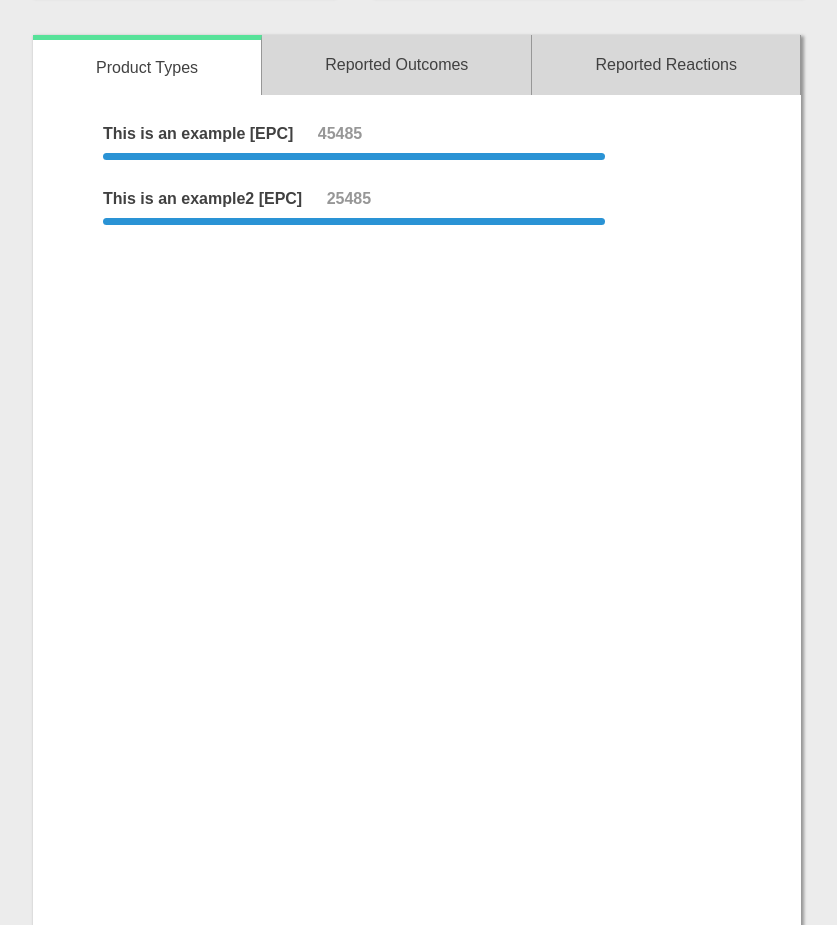
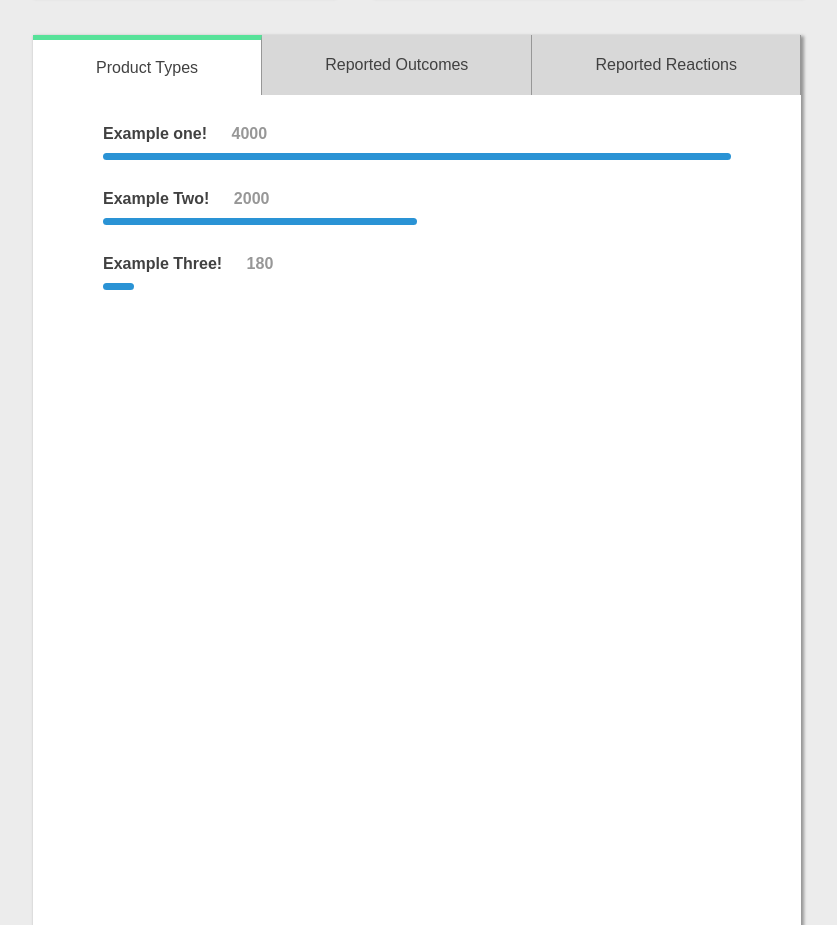
Before and after one commit to justinh5/FD-Reports, a React app: page /#/AdverseEvents/Food in a window 1280 px wide. Shown: the part 1050-1975 px from the top of the page, without its empty margins (223-1060 px from the left). Built offline with nearby package versions, Linux system fonts and the light colour scheme.

Commit message:
make record list iterable

```diff
--- a/src/adverseEvents/AERecords.jsx
+++ b/src/adverseEvents/AERecords.jsx
@@ -3,6 +3,23 @@ import styles from "../styles/adverseEvents/AERecords.scss";
 import { Doughnut } from 'react-chartjs-2';
 
 function AERecords() {
+
+  const test =[
+    {
+      label: "Example one!",
+      value: 4000
+    },
+    {
+      label: "Example Two!",
+      value: 2000
+    },
+    {
+      label: "Example Three!",
+      value: 180
+    }
+  ];
+
+  // Save max value in state?
 
 
   return (
@@ -13,18 +30,20 @@ function AERecords() {
         <div className="tab">Reported Reactions</div>
       </div>
       <div className="record-container">
-        <div className="record">
-          <h4 className="record-label">This is an example [EPC] <span className="record-amt">45485</span></h4>
-          <div className="count-bar"></div>
-        </div>
-        <div className="record">
-          <h4 className="record-label">This is an example2 [EPC] <span className="record-amt">25485</span></h4>
-          <div className="count-bar"></div>
-        </div>
+        {test.map(function(item, index) {
+          if(index < 10) {
+            let w = Math.round((item.value / test[0].value)*100);
+            return <div className="record" key={index}>
+              <h4 className="record-label">{item.label} <span className="record-amt">{item.value}</span></h4>
+              <div className="count-bar" style={{width: `${w}%`}}></div>
+            </div>;
+          }
+        })}
       </div>
     </div>
   );
 }
 
 
+
 export default AERecords;
```
